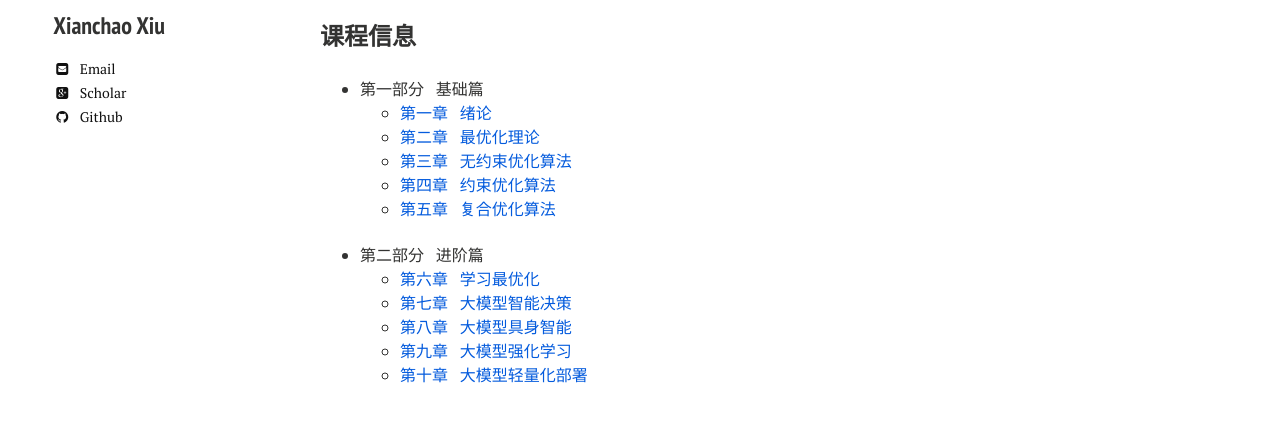
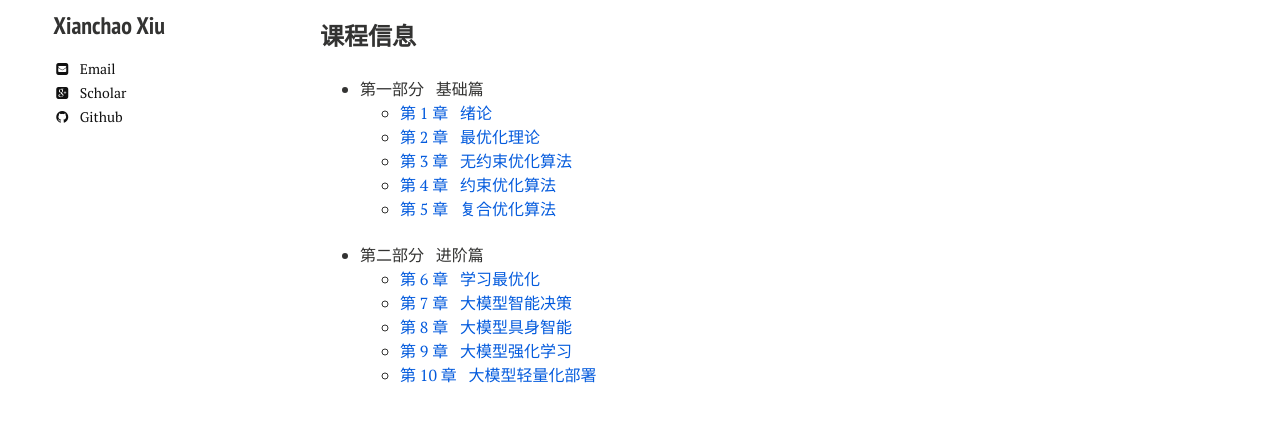
Before and after one commit to xianchaoxiu/xianchaoxiu.github.io, a Jekyll site: the page built from teaching/OPT/2025/index.md, in a window 1280 px wide. Shown: the part 224-646 px from the top of the page. Built offline with Jekyll 4.4.1, drawn with Linux system fonts in a browser that asks for light colours; nearby versions of some CDN libraries.

Commit message:
Update index.md

```diff
--- a/teaching/OPT/2025/index.md
+++ b/teaching/OPT/2025/index.md
@@ -16,16 +16,16 @@ share: false
 ### 课程信息
 
 - 第一部分 &nbsp;  基础篇<br>
-  -  <a href="../2025/绪论.pdf" class="textlink" target="_blank">  第一章 &nbsp;  绪论<br>
-  -  <a href="../2025/最优化理论.pdf" class="textlink" target="_blank">  第二章 &nbsp;  最优化理论<br>
-  -  <a href="../2025/无约束优化算法.pdf" class="textlink" target="_blank">  第三章 &nbsp;  无约束优化算法<br>
-  -  <a href="../2025/约束优化算法.pdf" class="textlink" target="_blank"> 第四章 &nbsp;  约束优化算法<br>
-  -  <a href="../2025/复合优化算法.pdf" class="textlink" target="_blank"> 第五章 &nbsp;  复合优化算法<br><br>
+  -  <a href="../2025/绪论.pdf" class="textlink" target="_blank">  第 1 章 &nbsp;  绪论<br>
+  -  <a href="../2025/最优化理论.pdf" class="textlink" target="_blank">  第 2 章 &nbsp;  最优化理论<br>
+  -  <a href="../2025/无约束优化算法.pdf" class="textlink" target="_blank">  第 3 章 &nbsp;  无约束优化算法<br>
+  -  <a href="../2025/约束优化算法.pdf" class="textlink" target="_blank"> 第 4 章 &nbsp;  约束优化算法<br>
+  -  <a href="../2025/复合优化算法.pdf" class="textlink" target="_blank"> 第 5 章 &nbsp;  复合优化算法<br><br>
 
 
 - 第二部分 &nbsp;  进阶篇<br>
-  - <a href="../2025/学习最优化.pdf" class="textlink" target="_blank"> 第六章 &nbsp;  学习最优化 <br>
-  - <a href="../2025/大模型智能决策.pdf" class="textlink" target="_blank"> 第七章 &nbsp;  大模型智能决策 <br>
-  - <a href="../2025/大模型具身智能.pdf" class="textlink" target="_blank"> 第八章 &nbsp;  大模型具身智能 <br>
-  - <a href="../2025/大模型强化学习.pdf" class="textlink" target="_blank"> 第九章 &nbsp;  大模型强化学习 <br>
-  - <a href="../2025/大模型轻量化部署.pdf" class="textlink" target="_blank"> 第十章 &nbsp;  大模型轻量化部署 <br>
+  - <a href="../2025/学习最优化.pdf" class="textlink" target="_blank"> 第 6 章 &nbsp;  学习最优化 <br>
+  - <a href="../2025/大模型智能决策.pdf" class="textlink" target="_blank"> 第 7 章 &nbsp;  大模型智能决策 <br>
+  - <a href="../2025/大模型具身智能.pdf" class="textlink" target="_blank"> 第 8 章 &nbsp;  大模型具身智能 <br>
+  - <a href="../2025/大模型强化学习.pdf" class="textlink" target="_blank"> 第 9 章 &nbsp;  大模型强化学习 <br>
+  - <a href="../2025/大模型轻量化部署.pdf" class="textlink" target="_blank"> 第 10 章 &nbsp;  大模型轻量化部署 <br>
```
